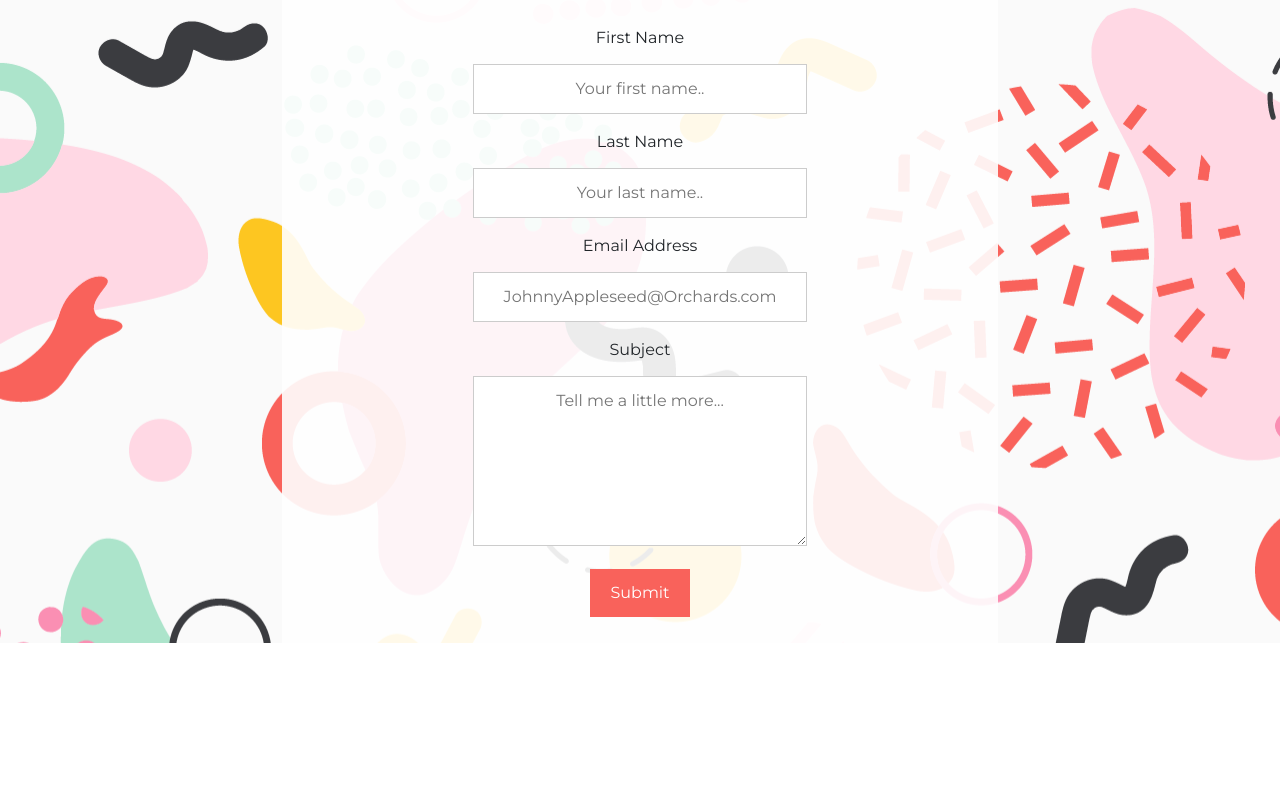
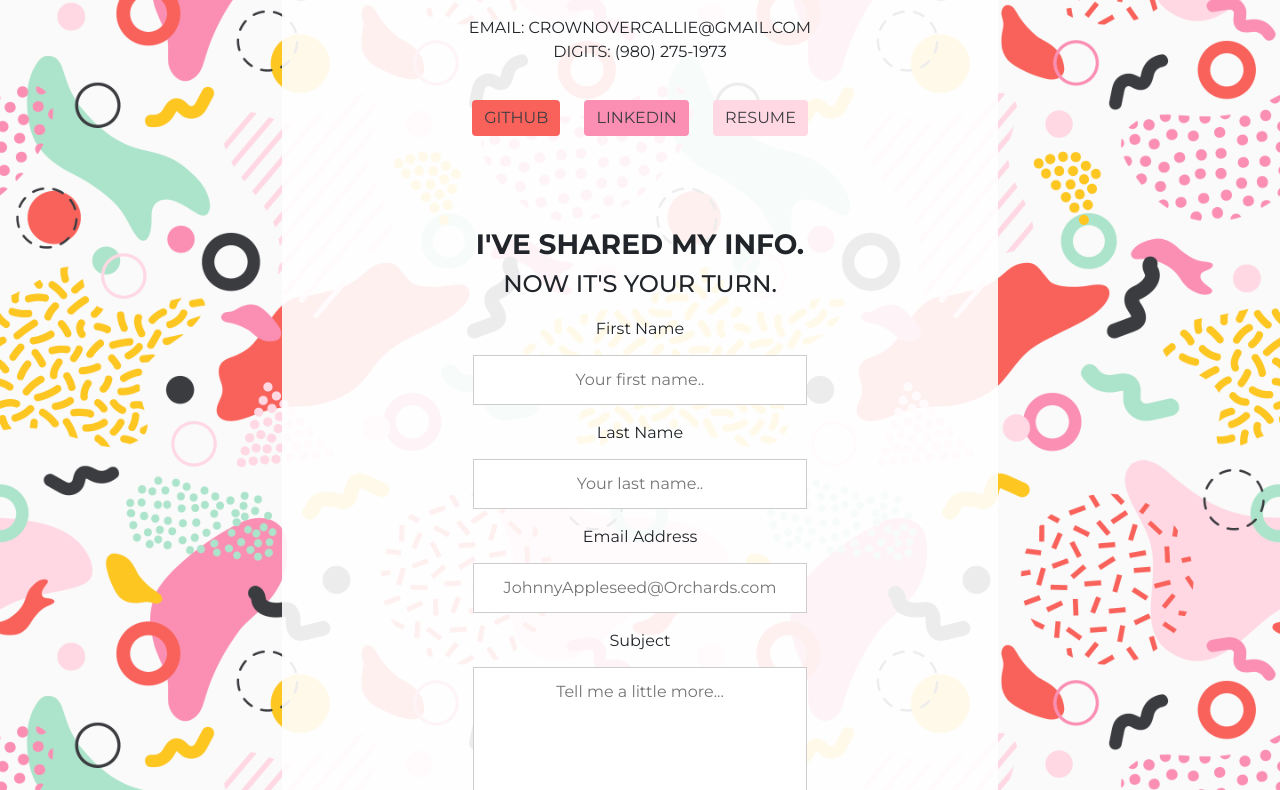
Before and after one commit to CallieCrownover/CallieCrownover.github.io, a plain HTML site: page contact.html in a window 1280 px wide. Shown: the part 190-980 px from the top of the page. Before the commit the page ends 833 px from the top, so only its background shows below. Drawn offline with nearby package versions, Linux system fonts and the light colour scheme; files whose address does not match are found by name.

Commit message:
continued to update portfolio with personal info, resume, linkedin page and github page links

```diff
--- a/contact.html
+++ b/contact.html
@@ -11,7 +11,6 @@
     <link rel="stylesheet" href="https://maxcdn.bootstrapcdn.com/bootstrap/4.0.0/css/bootstrap.min.css">
     <link href="https://fonts.googleapis.com/css2?family=Montserrat:ital,wght@0,100;0,200;0,300;0,400;0,500;0,600;0,700;0,800;0,900;1,100;1,200;1,300;1,400;1,500;1,600;1,700;1,800;1,900&display=swap" rel="stylesheet">
     <link rel="stylesheet" type="text/css" href= "./css/style3.css">
-    <div style = "background-image: URL(file:///Users/carolinecrownover/Desktop/cc-responsive-portfolio/images/Background2-03.png);">
 
 </head>
 
@@ -34,9 +33,25 @@
   <h1><strong>WANNA CHAT?</strong></h1>
   <h2>LET'S CONNECT.</h2>
 
+
+  <br>
+  <p> EMAIL: CROWNOVERCALLIE@GMAIL.COM
+    <br>
+    DIGITS: (980) 275-1973
+  </p>
+  <a class="btn btn-primary gitHub" target = "_blank" href="https://github.com/CallieCrownover" role="button">GITHUB</a>
+  <a class="btn btn-primary linkedIn" target = "_blank" href="https://www.linkedin.com/in/ccrownover" role="button">LINKEDIN</a>
+  <a class="btn btn-primary resume" target = "_blank" href="./assets/CCrownover_Resume2020 FINAL.pdf" role="button">RESUME</a>
+
+  <br>
+  <br>
+  <br>
   <br>
 
+
   <form>
+    <h3> <strong> I'VE SHARED MY INFO. </strong></h3>
+    <h4> NOW IT'S YOUR TURN.</h4>
   <div class="container">
     <div class = "form-group">
     <div class="row">
@@ -56,7 +71,7 @@
           <label for="subject">Subject</label>
           <textarea id="subject" name="subject" placeholder="Tell me a little more..." style="height:170px"></textarea>
 
-          <input type="submit" value="Submit">
+          <input type="submit" value="SUBMIT">
     </div>
 </form>
       </div>
--- a/css/style3.css
+++ b/css/style3.css
@@ -63,8 +63,8 @@ body {
 
 
   input[type=submit] {
-    background-color: #F9625B;
-    color: white;
+background-color: #ACE4CB;
+color: #3B3C40;
     padding: 12px 20px;
     border: none;
     cursor: pointer;
@@ -72,7 +72,7 @@ body {
 
 
   input[type=submit]:hover {
-    background-color: #F9625B;
+    background-color: #ACE4CB;
   }
 
 
@@ -99,6 +99,26 @@ body {
     clear: both;
   }
 
+  .gitHub {
+    color: #3B3C40;
+    background-color: #F9625B;
+    border: none;
+  }
+
+
+  .linkedIn {
+    color: #3B3C40;
+    background-color: hsl(340, 91%, 77%);
+    border: none;
+    margin: 20px;
+  }
+
+  .resume {
+    color: #3B3C40;
+    background-color: #FFD8E4;
+    border: none;
+  }
+
 
   @media screen and (max-width: 600px) {
     .navbar {
```
Also changed, not shown: index.html (+4 -1 lines), 1 other file.
